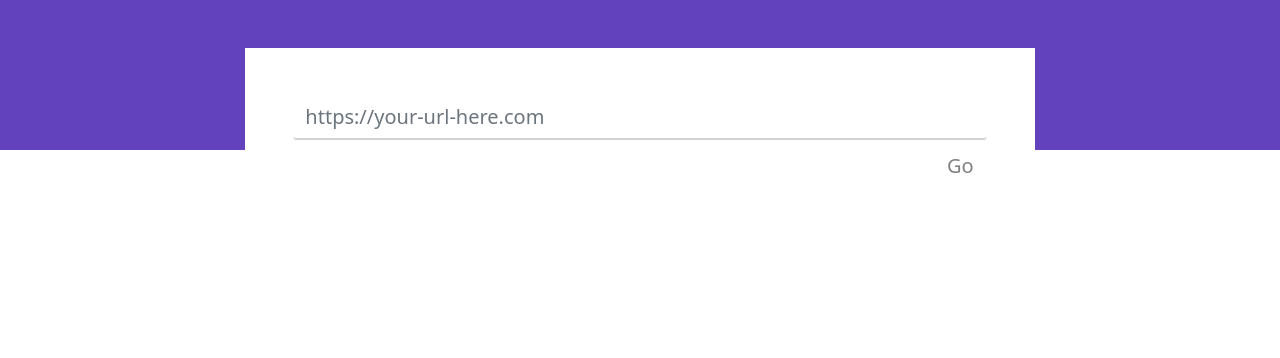
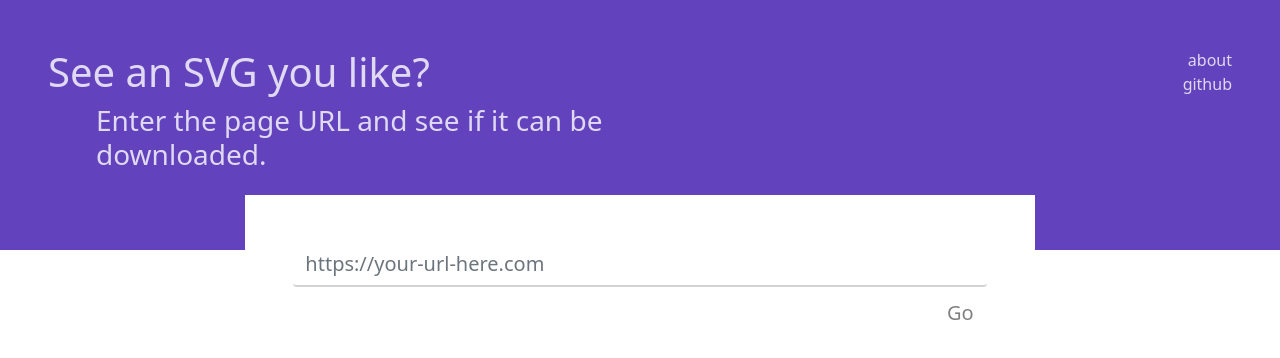
Before and after one commit to arron1993/svgscraper.arron.id, an Angular app in the folder ng-svg-scraper/: page / in a window 1280 px wide. Shown: the top 358 px of the page. Built offline with nearby package versions, Linux system fonts and the light colour scheme.

Commit message:
Added about page + header changes

```diff
--- a/ng-svg-scraper/src/app/scraper/components/url-form/url-form.component.html
+++ b/ng-svg-scraper/src/app/scraper/components/url-form/url-form.component.html
@@ -1,4 +1,31 @@
-<div class="row g-0 p-3 p-lg-5 pb-lg-0 form-container">
+<div class="row g-0 p-0 p-lg-5 pb-lg-0 form-container">
+  <div class="d-lg-flex mb-3 row g-0">
+    <div class="d-none d-lg-block col-12 col-lg-6">
+      <h1 class="title">See an SVG you like?</h1>
+      <h3 class="title ms-5">
+        Enter the page URL and see if it can be downloaded.
+      </h3>
+    </div>
+    <div
+      class="
+        col-12 col-lg-6
+        p-3 p-lg-0
+        bg-purple
+        d-flex
+        align-items-end
+        flex-lg-column
+        justify-content-lg-start justify-content-end
+        links
+      "
+    >
+      <div class="me-3 me-lg-0">
+        <a routerLink="about">about</a>
+      </div>
+      <div>
+        <a href="https://github.com/arron1993/svgscraper.arron.id">github</a>
+      </div>
+    </div>
+  </div>
   <div class="offset-lg-2 col-12 col-lg-8 p-2 p-lg-5 pb-lg-4 bg-white">
     <form #scraperForm="ngForm" (ngSubmit)="scrape()">
       <div class="form-group">
--- a/ng-svg-scraper/src/app/scraper/components/url-form/url-form.component.scss
+++ b/ng-svg-scraper/src/app/scraper/components/url-form/url-form.component.scss
@@ -5,7 +5,7 @@
 
 .form-container {
   @include media-breakpoint-up(lg) {
-    background: linear-gradient($purple 150px, #fff 150px);
+    background: linear-gradient($purple 250px, #fff 250px);
   }
 
   button,
@@ -25,4 +25,14 @@
   .btn-go {
     color: grey;
   }
+
+  .title {
+    color: lighten($purple, 40%);
+  }
+  .links {
+    a {
+      color: lighten($purple, 40%) !important;
+      text-decoration: none;
+    }
+  }
 }
--- /dev/null
+++ b/ng-svg-scraper/src/app/scraper/pages/about-page/about-page.component.html
@@ -0,0 +1,19 @@
+<div class="container mt-lg-5 p-5 border bg-purple text-white copy">
+  <p>
+    This site is designed to extract SVGs that are embedded inside a webpage
+  </p>
+  <p>
+    That is any SVGs that have been added to page directly using the svg html
+    tag. It will not find SVGs that are linked within an img tag, as these are
+    easily extractable by right clicking and clicking save image as.
+  </p>
+  <p>
+    The effectiveness of this website depends on the target website, as some
+    websites will be written using technologies that make it impossible to find
+    the SVGs, though it will try its best
+  </p>
+
+  <div>
+    <button routerLink="/" class="btn text-white">Back to the main site</button>
+  </div>
+</div>
--- /dev/null
+++ b/ng-svg-scraper/src/app/scraper/pages/about-page/about-page.component.scss
@@ -0,0 +1,4 @@
+.copy {
+  font-size: 1.25rem;
+  text-align: center;
+}
--- /dev/null
+++ b/ng-svg-scraper/src/app/scraper/pages/about-page/about-page.component.ts
@@ -0,0 +1,15 @@
+import { Component, OnInit } from '@angular/core';
+
+@Component({
+  selector: 'app-about-page',
+  templateUrl: './about-page.component.html',
+  styleUrls: ['./about-page.component.scss']
+})
+export class AboutPageComponent implements OnInit {
+
+  constructor() { }
+
+  ngOnInit(): void {
+  }
+
+}
--- a/ng-svg-scraper/src/app/scraper/scraper.module.ts
+++ b/ng-svg-scraper/src/app/scraper/scraper.module.ts
@@ -6,10 +6,11 @@ import { ScraperPageComponent } from './pages/scraper-page/scraper-page.componen
 import { FormsModule } from '@angular/forms';
 import { LoadingSpinnerComponent } from './components/loading-spinner/loading-spinner.component';
 import { UrlFormComponent } from './components/url-form/url-form.component';
+import { AboutPageComponent } from './pages/about-page/about-page.component';
 
 
 @NgModule({
-  declarations: [ScraperPageComponent, LoadingSpinnerComponent, UrlFormComponent],
+  declarations: [ScraperPageComponent, LoadingSpinnerComponent, UrlFormComponent, AboutPageComponent],
   imports: [
     CommonModule,
     ScraperRoutingModule,
```
Also changed, not shown: ng-svg-scraper/src/app/scraper/scraper-routing.module.ts (+13 -6 lines), 1 other file (tests, documents, lock files or other folders).
